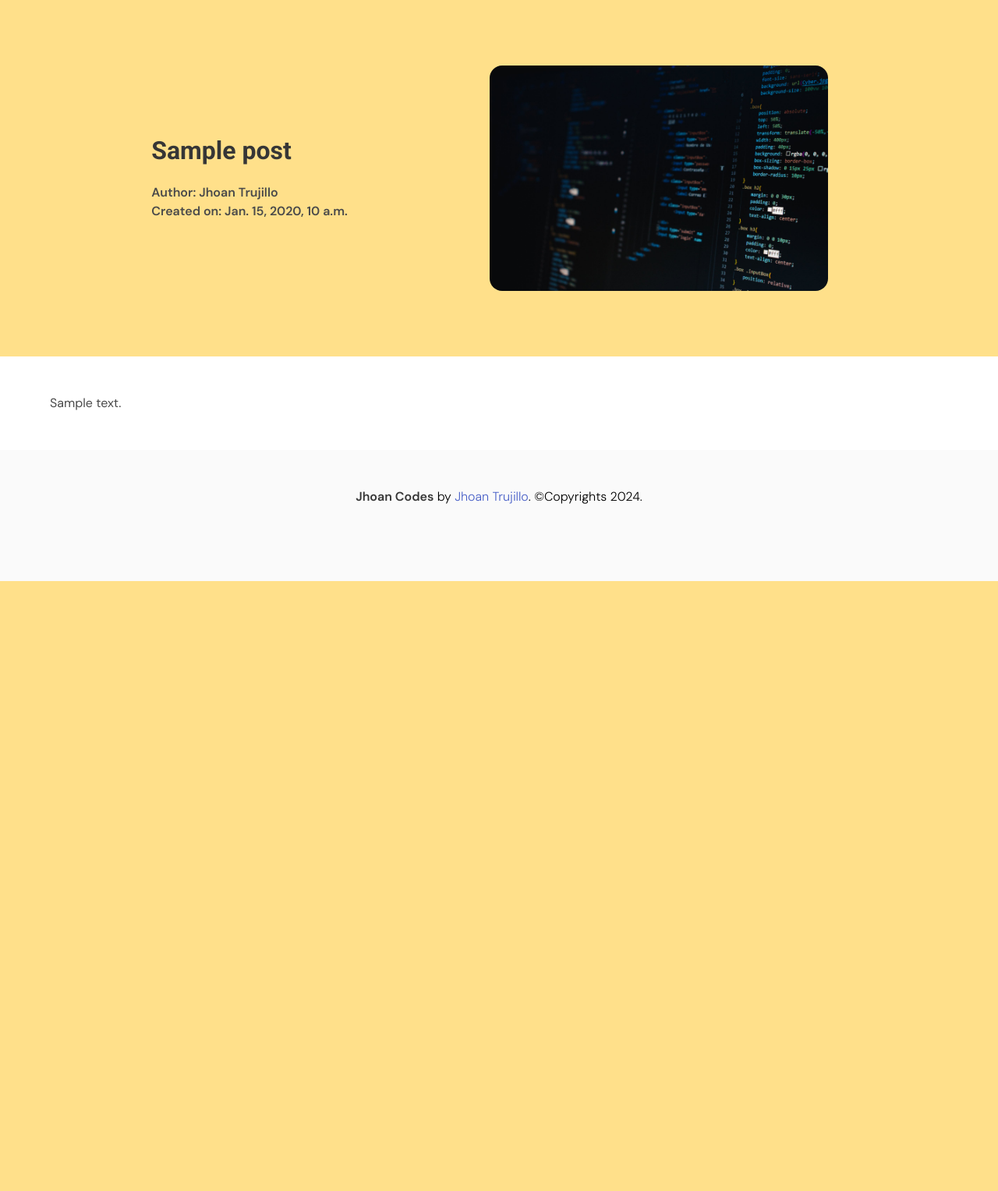
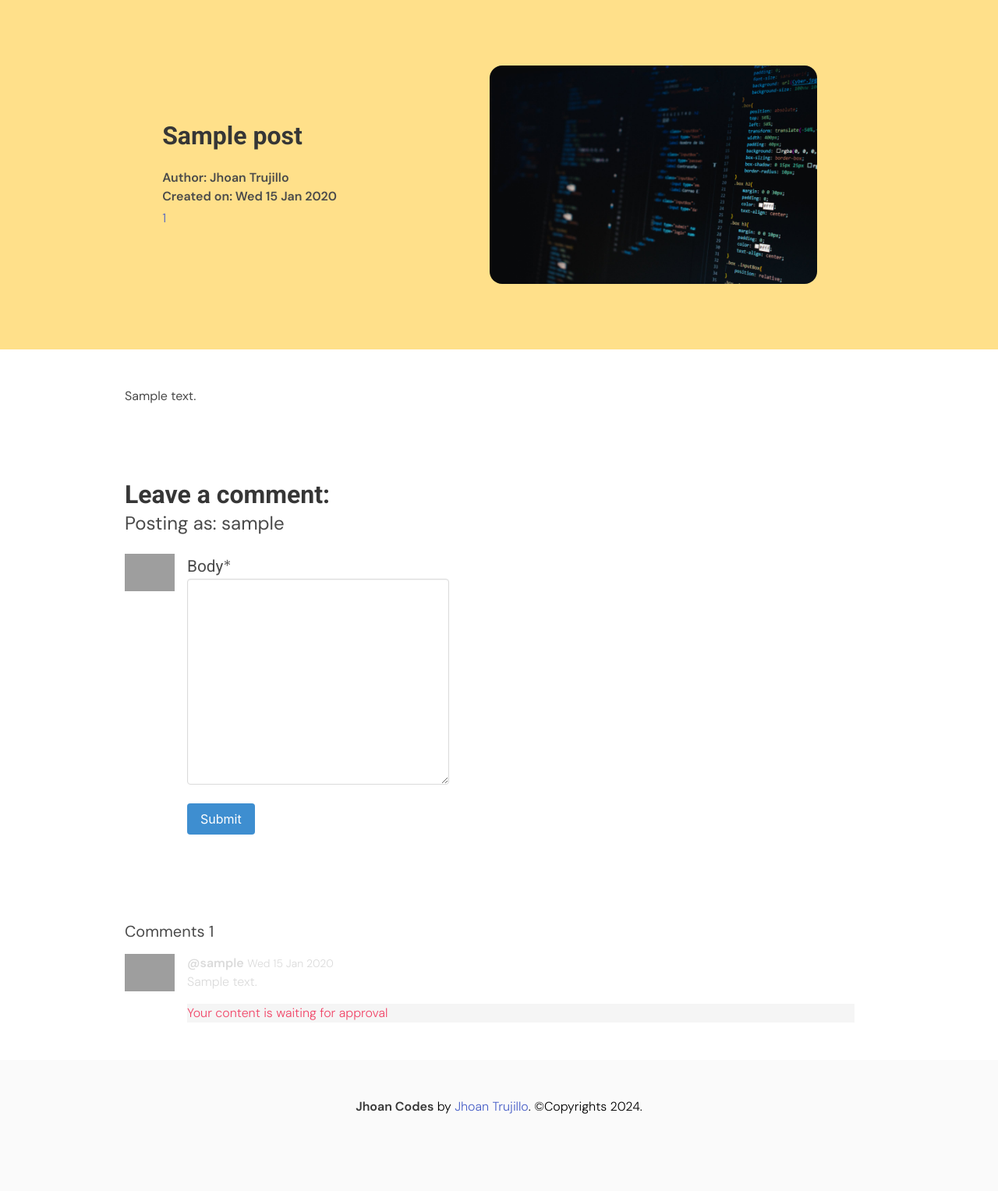
Before and after one commit to jhoanTrujillo/jhoan-codes-blog, a Django app: a page that uses blog/templates/blog/post_view.html in a window 1280 px wide. Shown: the part 56-1583 px from the top of the page at 78% size. Before the commit the page ends 801 px from the top, so only its background shows below. Run offline with Django 5.2, Linux system fonts and the light colour scheme; a user stored in the database is signed in; tables that the repository leaves empty hold one stand-in row (values such as "Sample post"); some libraries are stand-ins or nearby versions; grey boxes are pictures that could not be loaded.

Commit message:
Update: comments in blog app

```diff
--- /dev/null
+++ b/blog/forms.py
@@ -0,0 +1,8 @@
+from .models import Comment
+from django import forms
+
+
+class CommentForm(forms.ModelForm):
+    class Meta:
+        model = Comment
+        fields = ('body',)
--- a/blog/models.py
+++ b/blog/models.py
@@ -45,7 +45,7 @@
 
    	# Changes the name format in the admin
 	def __str__(self):
-		return f"{self.body} | Commenter: {self.author}"
+		return f"{self.body}"
 
 	class meta:
 		ordering = ["created_on"]
--- a/blog/templates/blog/post_view.html
+++ b/blog/templates/blog/post_view.html
@@ -1,5 +1,6 @@
 {% extends "base.html" %} {% block content %}
 {% load static %}
+{% load crispy_forms_tags %}
 	<!-- Content header-->
 	<section class="hero section has-background-warning">
 		<div class="container">
@@ -8,7 +9,12 @@
 					<div class="tile is-6 is-flex is-flex-direction-column is-justify-content-center">
 						<h1 class="title post-title">{{ post.title }}</h1>
 						<p><b>Author: {{ author }}</b></p>
-						<p><b>Created on: {{ post.created_on }}</b></p>
+						<p><b>Created on: {{ post.created_on|date:"D d M Y" }}</b></p>
+						<a href="#comments">
+							<p class="mt-1">
+								<i class="fa-regular fa-comment"></i> {{ comment_count }}
+							</p>
+						</a>
 					</div>
 					<div class="tile is-6">
 						<img
@@ -24,10 +30,113 @@
 	</section>
 	<!-- Content starts here -->
 	<section class="section">
-		<div class="container">
+		<div class="container is-max-desktop">
 			<div class="content">
 				{{ post.content | safe }}
 			</div>
 		</div>
 	</section>
+	<div class="divider" ></div>
+	<!-- New comment field -->
+	<section class="section" id="newComment">
+		<div class="container is-max-desktop">
+			<div class="mb-5">
+				<h3 class="title is-3">Leave a comment:</h3>
+				<p class="subtitle is-4">Posting as: {{ user.username }}</p>
+			</div>
+			<article class="media">
+				<figure class="media-left">
+				<p class="image is-64x64">
+					<!-- Will replace image once cloudinary is up and running -->
+					<img src="https://bulma.io/images/placeholders/128x128.png">
+				</p>
+				</figure>
+				<div class="media-content">
+				{% if user.is_authenticated %}
+					<div class="field">
+						<p class="control">
+							<form id="commentForm"  method="post">
+								{{ comment_form | crispy }}
+								{% csrf_token %}
+								<div class="level-item level-left mt-5" id="submitButton">
+									<button class="button is-info">Submit</button>
+								</div>
+							</form>
+						</p>
+					</div>
+				{% else %}
+
+					<div class="field">
+						<p class="control has-background-light">
+							<p class="textarea">Log in to leave a comment</p>
+							<div>
+								<div class="level-item level-left mt-5" id="submitButton">
+									<button class="button is-link">Log In!</button>
+								</div>
+							</div>
+						</p>
+					</div>
+
+				{% endif %}
+				</div>
+			</article>
+		</div>
+	</section>
+
+	<!-- Comment content -->
+	<section class="section" id="comments">
+		<div class="container is-max-desktop">
+		<div class="mb-4">
+			<p class="subtitle">
+				<i class="fa-regular fa-comment"></i>  Comments {{ comment_count }}
+			</p>
+		</div>
+		{% for comment in comments%}
+			{% if not comment.approved and comment.author == user %}
+			<article class="media">
+				<figure class="media-left">
+				<p class="image is-64x64">
+					<img src="https://bulma.io/images/placeholders/128x128.png">
+				</p>
+				</figure>
+				<div class="media-content">
+					<div class="content">
+						<p class="has-text-grey-lighter">
+						<strong class="has-text-grey-lighter">@{{ comment.author }}</strong> <small>{{ comment.created_on|date:"D d M Y" }}</small>
+						<br>
+						{{ comment }}
+						</p>
+						<div class="has-text-danger has-background-light">
+							<p>
+								Your content is waiting for approval
+							</p>
+						</div >
+					</div>
+				</div>
+				<span class="icon has-text-danger">
+					<i class="fas fa-ban"></i>
+				</span>
+			</article>
+			{% elif comment.approval %}
+				<article class="media">
+					<figure class="media-left">
+					<p class="image is-64x64">
+						<img src="https://bulma.io/images/placeholders/128x128.png">
+					</p>
+					</figure>
+					<div class="media-content">
+						<div class="content">
+							<p>
+							<strong>@{{ comment.author }}</strong> <small>{{ comment.created_on|date:"D d M Y" }}</small>
+							<br>
+							{{ comment }}
+							</p>
+						</div>
+					</div>
+				</article>
+			{% else %}
+			{% endif %}
+		{% endfor %}
+		</div>
+	</section>
 {% endblock content %}
--- a/blog/views.py
+++ b/blog/views.py
@@ -1,7 +1,8 @@
 from django.shortcuts import render, get_object_or_404
-from .models import Post
+from .models import Post, Comment
 # Imports generic class from django
 from django.views import generic
+from .forms import CommentForm
 
 
 # Class based view
@@ -32,12 +33,32 @@
     **Template:**
     :template:`blog/post_detail.html`
     """
-    # Should change before production as status 0 reference draft post
+    # Access post model data. Only query published post
     queryset = Post.objects.filter(status=1)
     post = get_object_or_404(queryset, slug=slug)
+    # Access the comment model data
+    comments = post.comments.all().order_by("-created_on")
+    comment_count = post.comments.filter(approval=True).count()
+
+	# Inherits value from comment_form in form.py
+    if request.method == "POST":
+        comment_form = CommentForm(data=request.POST)
+        if comment_form.is_valid():
+            comment = comment_form.save(commit=False)
+            comment.author = request.user
+            comment.post = post
+            comment.save()
+
+    comment_form = CommentForm()
+
     return render(
         request,
         "blog/post_view.html",
-        {"post": post,
-		 "author": "Jhoan Trujillo"},
+        {
+			"post": post,
+			"author": "Jhoan Trujillo",
+			"comments" : comments,
+			"comment_count" : comment_count,
+			"comment_form": comment_form,
+		},
     )
```
